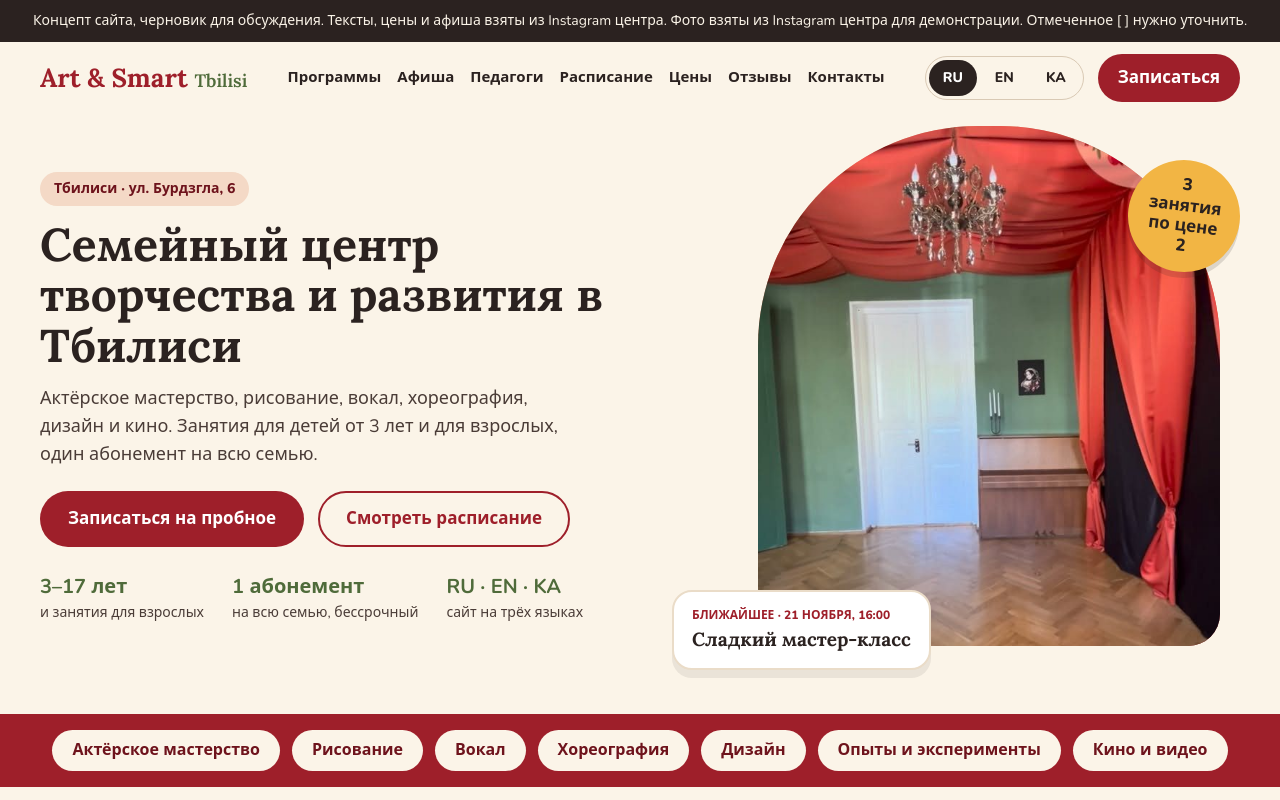
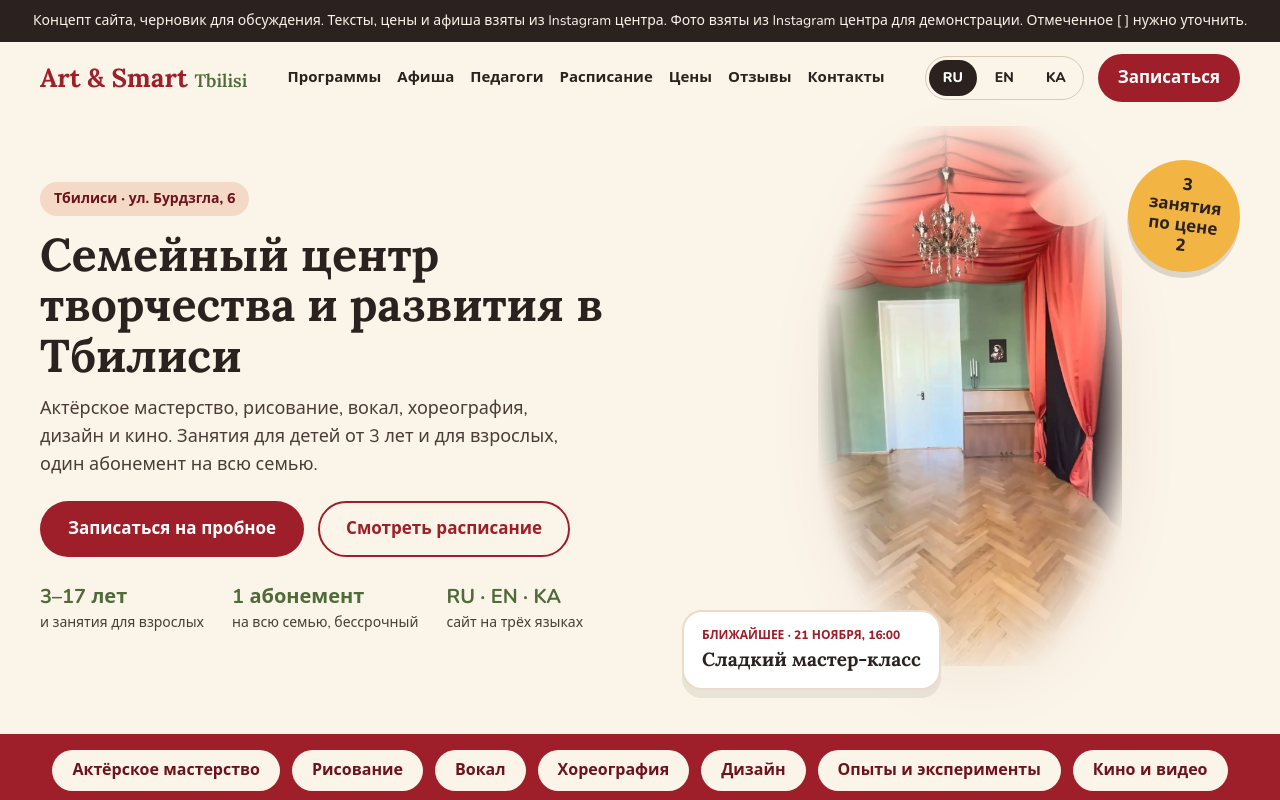
Before and after one commit to 2634411/ge-lenvin7, a plain HTML site: page demo/artsmart/index.html in a window 1280 px wide. Shown: the top 800 px of the page. Drawn offline with nearby package versions, Linux system fonts and the light colour scheme.

Commit message:
ArtSmart demo: enhanced hero photo blended into background
Co-Authored-By: Claude Sonnet 5.5 <noreply@anthropic.com>
Claude-Session: https://claude.ai/code/session_01ALybUd3niLvE4JYEkRAd4d

```diff
--- a/demo/artsmart/index.html
+++ b/demo/artsmart/index.html
@@ -58,10 +58,8 @@ button{font-family:inherit}
 <div><strong style="font-size:20px;color:#4F6B3A;display:block">RU · EN · KA</strong>сайт на трёх языках</div>
 </div>
 </div>
-<div style="flex:1 1 400px;min-width:0;position:relative;padding:0 20px 24px 0">
-<div style="position:relative;border-radius:220px 220px 32px 32px;overflow:hidden;background:linear-gradient(165deg,#E9B79A 0%,#C9573F 55%,#8E1F27 100%);aspect-ratio:4/4.5;max-height:520px;margin-left:auto;display:flex;align-items:flex-end;justify-content:center;padding:22px;box-sizing:border-box">
-<img src="img/hall.jpg" alt="Главный зал центра: красные шторы, люстра, паркет" style="position:absolute;inset:0;width:100%;height:100%;object-fit:cover;object-position:center 30%">
-</div>
+<div style="flex:1 1 400px;min-width:0;position:relative;padding:0 0 24px 0">
+<div style="position:relative;display:flex;justify-content:center;align-items:center"><img src="img/hall-hero.webp" alt="Главный зал центра: красные шторы, люстра, паркет" style="display:block;width:auto;max-width:100%;height:540px;object-fit:contain;filter:drop-shadow(0 18px 30px rgba(110,19,28,0.10))"></div>
 <div style="position:absolute;top:34px;right:0;transform:rotate(7deg);background:#F2B544;color:#2B2220;font-weight:800;font-size:17px;line-height:1.2;padding:16px 18px;border-radius:50%;width:112px;height:112px;box-sizing:border-box;display:flex;align-items:center;justify-content:center;text-align:center;box-shadow:0 6px 0 rgba(43,34,32,0.15)">3 занятия по цене 2</div>
 <a href="#events" style="position:absolute;left:-18px;bottom:0;background:#FFFFFF;color:#2B2220;text-decoration:none;border:2px solid #EADCC8;border-radius:20px;padding:14px 18px;display:flex;flex-direction:column;box-shadow:0 8px 0 rgba(43,34,32,0.08)">
 <span style="font-size:12px;font-weight:800;color:#9E1F2A">БЛИЖАЙШЕЕ · 21 НОЯБРЯ, 16:00</span>
```
Also changed, not shown: demo/artsmart/img/hall-hero.webp (added).
